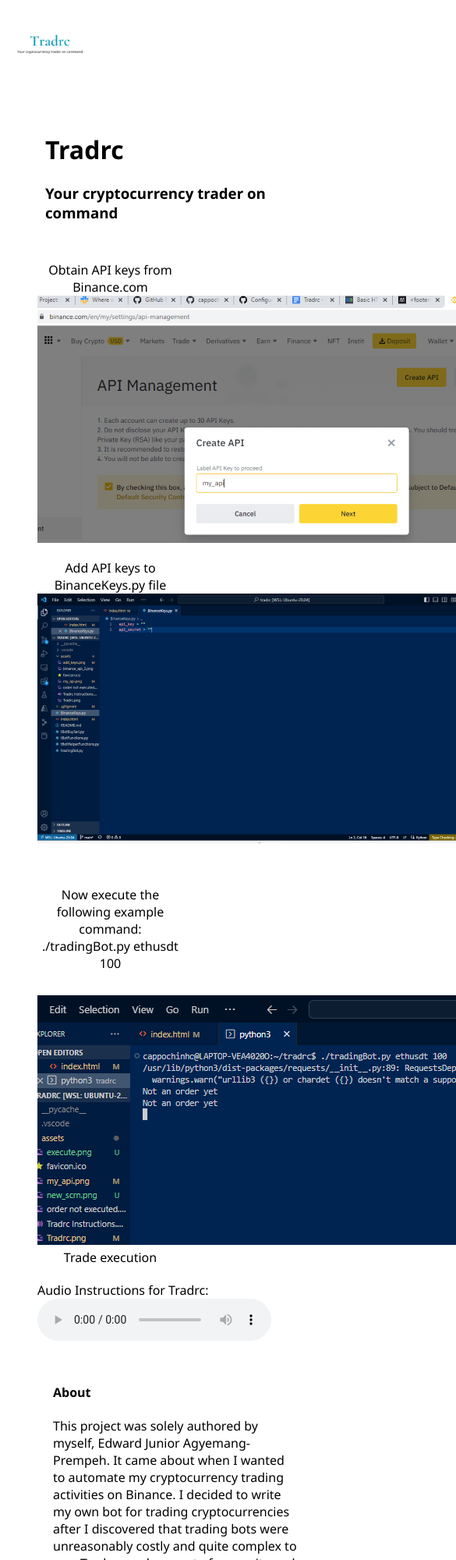
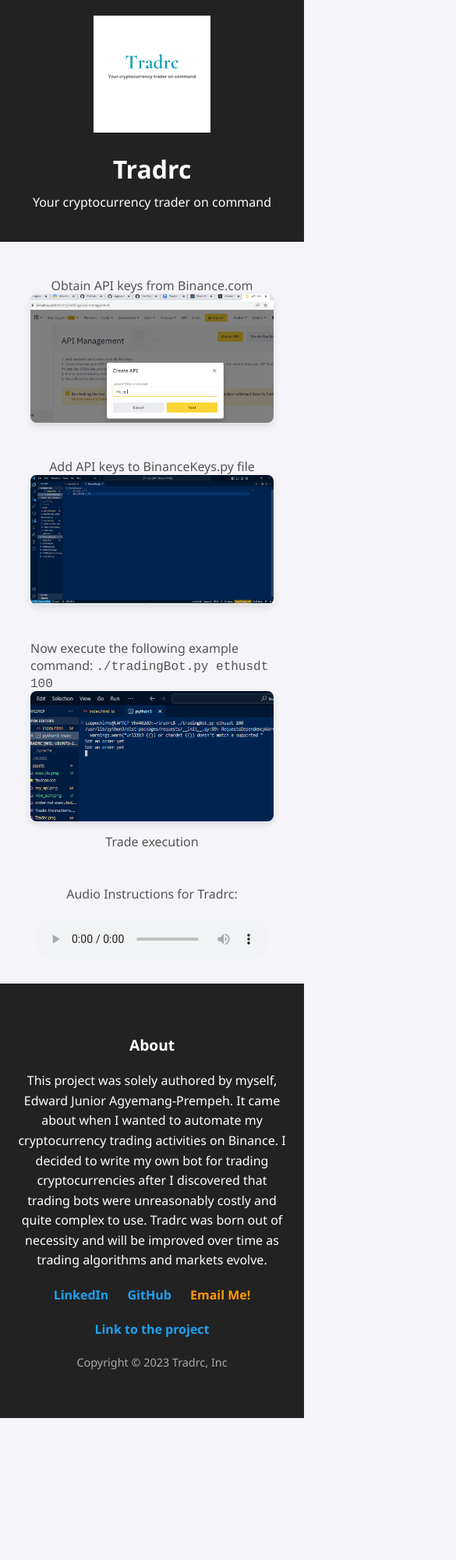
Before and after one commit to cappochinho/tradrc, a plain HTML site: page index.html in a window 390 px wide. Shown: the top 2000 px of the page at 78% size, 585 px wide, since content can reach past the window. After the commit the page ends 1818 px from the top, so only its background shows below. Drawn offline with Linux system fonts and the light colour scheme.

Commit message:
Update UI presentation

```diff
--- a/index.html
+++ b/index.html
@@ -1,54 +1,161 @@
 <!DOCTYPE html>
-<html lang="en" style="font-family:'Segoe UI', Tahoma, Geneva, Verdana, sans-serif;">
+<html lang="en" style="font-family: 'Segoe UI', Tahoma, Geneva, Verdana, sans-serif; margin: 0; padding: 0; background-color: #f4f4f9; color: #333;">
 <head>
-        <meta http-equiv="Content-Type" content="text/html;charset=UTF-8">
+    <meta charset="UTF-8">
     <meta name="viewport" content="width=device-width, initial-scale=1.0">
     <title>Tradrc</title>
     <link rel="shortcut icon" href="assets/favicon.ico" type="image/x-icon">
+    <style>
+        body {
+            margin: 0;
+            padding: 0;
+        }
+
+        header {
+            background-color: #222;
+            color: #fff;
+            text-align: center;
+            padding: 20px 0;
+        }
+
+        header img {
+            width: 150px;
+            margin-bottom: 10px;
+        }
+
+        header h1 {
+            font-size: 2.5rem;
+            margin: 10px 0;
+        }
+
+        header h3 {
+            font-weight: 300;
+            margin: 5px 0 20px;
+        }
+
+        figure {
+            display: flex;
+            flex-direction: column;
+            align-items: center;
+            margin: 30px auto;
+            width: 80%;
+            max-width: 700px;
+        }
+
+        figure img {
+            max-width: 100%;
+            border-radius: 8px;
+            box-shadow: 0 4px 10px rgba(0, 0, 0, 0.1);
+        }
+
+        figure figcaption {
+            margin-top: 15px;
+            font-size: 1rem;
+            color: #555;
+        }
+
+        audio {
+            margin-top: 20px;
+        }
+
+        footer {
+            background-color: #222;
+            color: #fff;
+            padding: 40px 20px;
+            text-align: center;
+        }
+
+        footer h4 {
+            font-size: 1.5rem;
+            margin-bottom: 20px;
+        }
+
+        footer p {
+            font-size: 1rem;
+            line-height: 1.6;
+            max-width: 700px;
+            margin: 0 auto 20px;
+        }
+
+        footer a {
+            color: #1da1f2;
+            text-decoration: none;
+            font-weight: bold;
+            margin: 0 10px;
+        }
+
+        footer a:hover {
+            text-decoration: underline;
+        }
+
+        footer strong {
+            color: #ff9800;
+        }
+
+        footer p:last-of-type {
+            margin-top: 20px;
+            font-size: 0.9rem;
+            color: #aaa;
+        }
+
+        @media (max-width: 768px) {
+            header h1 {
+                font-size: 2rem;
+            }
+
+            header h3 {
+                font-size: 1rem;
+            }
+
+            footer h4 {
+                font-size: 1.2rem;
+            }
+        }
+    </style>
 </head>
 <body>
     <header>
-            <img src="assets/Tradrc.png" alt="Cover Photo" style="display: block; width: 30%;">
-            <h1 style="margin-top: 50px; margin-left: 50px;">Tradrc</h1>
-            <h3 style="margin-bottom: 50px; margin-left: 50px;">Your cryptocurrency trader on command</h3>
+        <img src="assets/Tradrc.png" alt="Cover Photo">
+        <h1>Tradrc</h1>
+        <h3>Your cryptocurrency trader on command</h3>
     </header>
 
-        <figure style="display: flexbox; width: 50%; text-align: center;">
+    <main>
+        <figure>
             <figcaption>Obtain API keys from Binance.com</figcaption>
             <img src="assets/my_api.png" alt="Obtain API keys from Binance.com">
         </figure>
 
-        <figure style="display: flexbox; width: 50%; text-align: center; margin-top: 10px; margin-bottom: 50px;">
+        <figure>
             <figcaption>Add API keys to BinanceKeys.py file</figcaption>
-            <img src="assets/new_scrn.png" alt="add api keys">
+            <img src="assets/new_scrn.png" alt="Add API keys">
         </figure>
 
-        <figure
-            style="display: flexbox; width: 50%; text-align: center; margin-top: 10px; margin-bottom: 20px;">
-            <figcaption style="margin-bottom: 30px;">Now execute the following example command: ./tradingBot.py ethusdt 100</figcaption>
-            <img src="assets/execute.png" alt="execute trade">
+        <figure>
+            <figcaption>Now execute the following example command: <code>./tradingBot.py ethusdt 100</code></figcaption>
+            <img src="assets/execute.png" alt="Execute trade">
             <figcaption>Trade execution</figcaption>
         </figure>
 
         <figure>
             <figcaption>Audio Instructions for Tradrc:</figcaption>
             <audio controls src="assets/Tradrc Instructions.mp3">
-                <a href="assets/Tradrc Instructions.mp3">
-                    Download audio
-                </a>
+                <a href="assets/Tradrc Instructions.mp3">Download audio</a>
             </audio>
         </figure>
+    </main>
 
-        <footer style="margin-left: 60px; margin-top: 50px;">
+    <footer>
         <h4>About</h4>
         <p>This project was solely authored by myself, Edward Junior Agyemang-Prempeh. It came about when I wanted to automate my cryptocurrency trading activities on Binance.
             I decided to write my own bot for trading cryptocurrencies after I discovered that trading bots were unreasonably costly and quite complex to use. Tradrc was born
             out of necessity and will be improved over time as trading algorithms and markets evolve.
         </p>
-
+        <div>
             <a href="https://www.linkedin.com/in/edward-junior-agyemang-prempeh-1823641a5/" target="_blank">LinkedIn</a>
             <a href="https://www.github.com/cappochinho" target="_blank">GitHub</a>
             <a href="mailto:edwardprempeh18@gmail.com" target="_blank"><strong>Email Me!</strong></a>
+        </div>
         <br>
         <a href="https://github.com/cappochinho/tradrc" target="_blank">Link to the project</a>
         <p>Copyright &copy; 2023 Tradrc, Inc</p>
```
Lines whose indentation alone changed are shown as unchanged.
